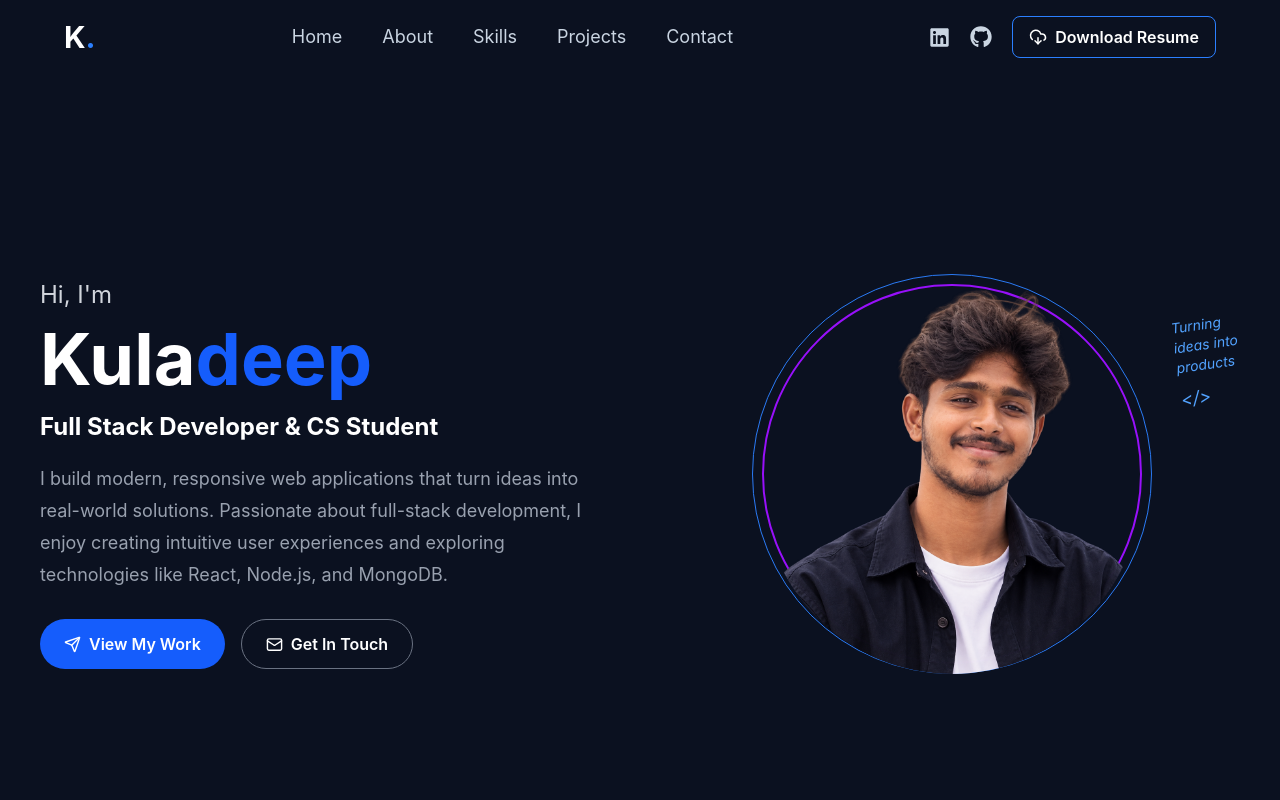
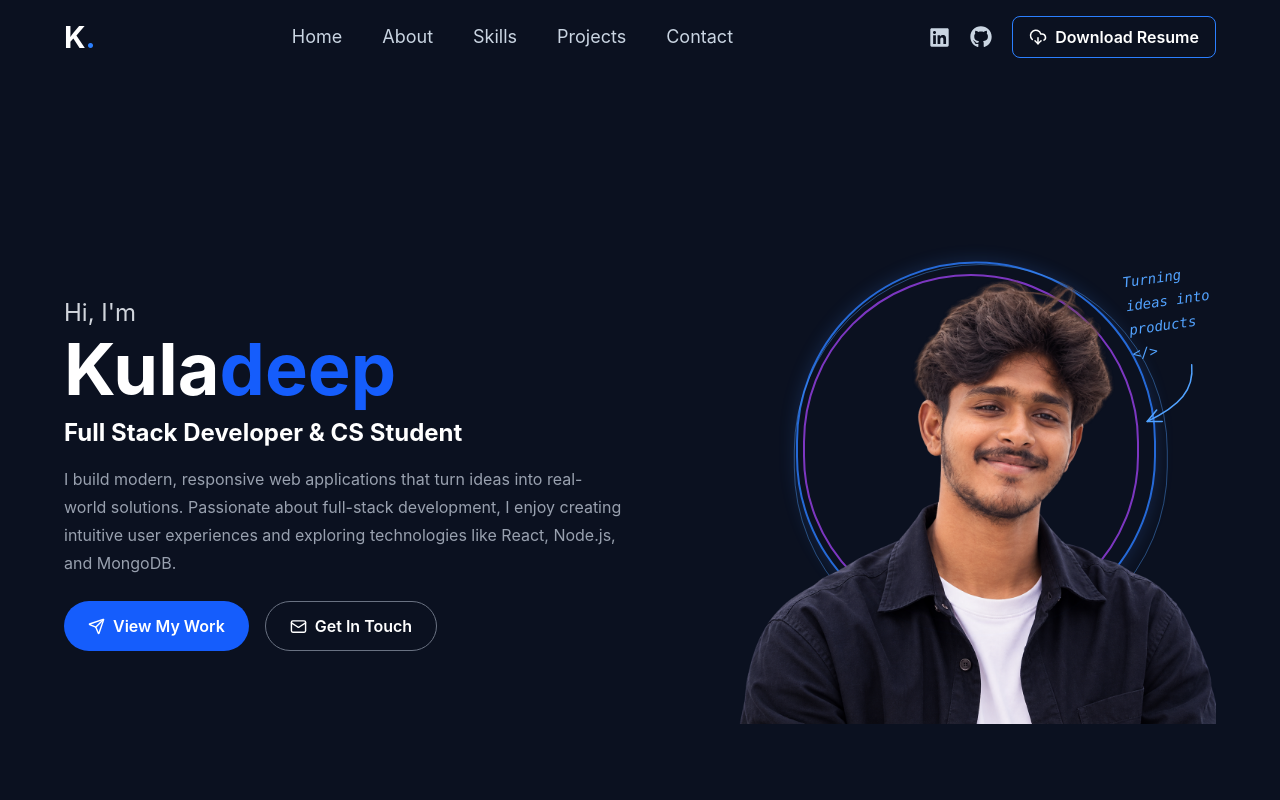
Before and after one commit to kuladeepb/My-portfolio, a React (Vite) app: page / in a window 1280 px wide. Shown: the top 800 px of the page. Built offline with nearby package versions, Linux system fonts and the light colour scheme.

Commit message:
Restore original portfolio configuration

```diff
--- a/src/components/Hero.jsx
+++ b/src/components/Hero.jsx
@@ -1,46 +1,41 @@
-import React from "react";
 import { Send, Mail } from "lucide-react";
 
-const Hero = () => {
-  const baseUrl = import.meta.env.BASE_URL;
-
+function Hero() {
   return (
     <section
       id="home"
-      className="min-h-screen bg-[#0B1120] text-white flex items-center overflow-hidden"
+      className="min-h-screen w-full overflow-hidden bg-[#0B1120] text-white"
     >
-      <div className="max-w-7xl mx-auto w-full px-6 md:px-10 py-20">
+      <div className="mx-auto flex min-h-screen max-w-7xl flex-col items-center justify-center gap-12 px-6 py-16 md:flex-row md:justify-between md:gap-8 md:px-12 md:py-12 lg:gap-12 lg:px-16">
 
-        <div className="grid grid-cols-1 md:grid-cols-2 items-center gap-12">
+        {/* LEFT SIDE */}
+        <div className="w-full max-w-[560px] text-center md:text-left">
 
-          {/* LEFT CONTENT */}
-          <div className="text-center md:text-left">
-
-            <p className="text-gray-300 text-xl md:text-2xl mb-3">
+          <p className="font-sans text-xl text-gray-300 md:text-2xl">
             Hi, I'm
           </p>
 
-            <h1 className="text-5xl md:text-7xl font-bold mb-4">
+          <h1 className="mt-1 text-5xl font-bold sm:text-6xl lg:text-7xl">
             Kula<span className="text-blue-600">deep</span>
           </h1>
 
-            <h2 className="text-xl md:text-2xl font-bold mb-5">
-              Full Stack Developer & CS Student
+          <h2 className="mt-3 text-xl font-bold sm:text-2xl">
+            Full Stack Developer &amp; CS Student
           </h2>
 
-            <p className="text-gray-400 text-base md:text-lg leading-8 max-w-xl mx-auto md:mx-0 mb-7">
+          <p className="mt-4 leading-7 text-gray-400">
             I build modern, responsive web applications that turn ideas
             into real-world solutions. Passionate about full-stack
-              development, I enjoy creating intuitive user experiences
-              and exploring technologies like React, Node.js, and MongoDB.
+            development, I enjoy creating intuitive user experiences and
+            exploring technologies like React, Node.js, and MongoDB.
           </p>
 
           {/* BUTTONS */}
-            <div className="flex flex-wrap justify-center md:justify-start gap-4">
+          <div className="mt-6 flex flex-wrap justify-center gap-4 md:justify-start">
 
             <a
               href="#projects"
-                className="flex items-center gap-2 bg-blue-600 hover:bg-blue-700 px-6 py-3 rounded-full font-semibold transition duration-300"
+              className="flex items-center gap-2 rounded-full bg-blue-600 px-6 py-3 font-semibold transition hover:bg-blue-500"
             >
               <Send size={17} />
               View My Work
@@ -48,41 +43,81 @@ const Hero = () => {
 
             <a
               href="#contact"
-                className="flex items-center gap-2 border border-gray-500 hover:border-blue-500 hover:text-blue-400 px-6 py-3 rounded-full font-semibold transition duration-300"
+              className="flex items-center gap-2 rounded-full border border-gray-500 px-6 py-3 font-semibold transition hover:border-blue-400 hover:text-blue-400"
             >
               <Mail size={17} />
               Get In Touch
             </a>
 
           </div>
+
         </div>
 
-          {/* RIGHT PROFILE IMAGE */}
-          <div className="relative flex justify-center items-center mt-10 md:mt-0">
+        {/* RIGHT SIDE: PORTRAIT AND RINGS */}
+        <div className="relative flex h-[350px] w-full max-w-[350px] shrink-0 items-end justify-center sm:h-[420px] sm:max-w-[400px] md:h-[420px] md:max-w-[380px] lg:h-[500px] lg:max-w-[480px]">
 
-            {/* OUTER RING */}
-            <div className="absolute w-[300px] h-[300px] sm:w-[360px] sm:h-[360px] md:w-[400px] md:h-[400px] rounded-full border border-blue-500 animate-pulse"></div>
+          {/* OUTER BLUE RING */}
+          <div
+            className="absolute left-1/2 top-[45%] h-[75%] w-[75%] -translate-x-1/2 -translate-y-1/2 rounded-full border-2 border-blue-500/80 shadow-[0_0_18px_rgba(59,130,246,0.2)]"
+            aria-hidden="true"
+          />
 
-            {/* INNER RING */}
-            <div className="absolute w-[280px] h-[280px] sm:w-[340px] sm:h-[340px] md:w-[380px] md:h-[380px] rounded-full border-2 border-purple-600"></div>
+          {/* PURPLE RING */}
+          <div
+            className="absolute left-[49%] top-[45%] h-[70%] w-[70%] -translate-x-1/2 -translate-y-1/2 rounded-full border-2 border-purple-500/70"
+            aria-hidden="true"
+          />
+
+          {/* OFFSET BLUE RING */}
+          <div
+            className="absolute left-[51%] top-[47%] h-[78%] w-[78%] -translate-x-1/2 -translate-y-1/2 rounded-full border border-blue-400/40"
+            aria-hidden="true"
+          />
 
           {/* PROFILE IMAGE */}
           <img
-              src={`${baseUrl}images/myprofile.png`}
+            src="/images/myprofile.png"
             alt="Kuladeep profile portrait"
-              className="relative z-10 w-[280px] sm:w-[330px] md:w-[380px] h-[300px] sm:h-[350px] md:h-[400px] object-cover object-top rounded-b-full"
-              onError={(e) => {
-                console.error("Profile image could not be loaded:", e.currentTarget.src);
-              }}
+            className="relative z-10 h-full w-full object-contain object-bottom"
           />
 
           {/* ANNOTATION */}
-            <div className="hidden md:block absolute top-10 right-0 text-blue-400 text-sm italic rotate-[-8deg]">
-              <p>Turning</p>
-              <p>ideas into</p>
-              <p>products</p>
-              <p className="text-lg mt-2">&lt;/&gt;</p>
-            </div>
+          <div className="absolute -right-1 top-8 z-20 rotate-[-8deg] text-blue-400 sm:right-0 sm:top-10">
+
+            <p className="font-mono text-xs italic leading-5 sm:text-sm sm:leading-6">
+              Turning
+              <br />
+              ideas into
+              <br />
+              products
+              <br />
+              &lt;/&gt;
+            </p>
+
+            {/* CURVED ARROW */}
+            <svg
+              width="75"
+              height="65"
+              viewBox="0 0 75 65"
+              fill="none"
+              className="ml-[-8px] mt-1"
+              aria-hidden="true"
+            >
+              <path
+                d="M65 3 C64 28 48 42 13 53"
+                stroke="currentColor"
+                strokeWidth="1.5"
+                strokeLinecap="round"
+              />
+
+              <path
+                d="M24 43 L13 53 L28 55"
+                stroke="currentColor"
+                strokeWidth="1.5"
+                strokeLinecap="round"
+                strokeLinejoin="round"
+              />
+            </svg>
 
           </div>
 
@@ -90,6 +125,6 @@ const Hero = () => {
       </div>
     </section>
   );
-};
+}
 
 export default Hero;
--- a/src/components/Projects.jsx
+++ b/src/components/Projects.jsx
@@ -5,13 +5,10 @@ import { useRef } from "react";
 function Projects() {
   const scrollRef = useRef(null);
 
-  // Automatically handles GitHub Pages and Vercel paths
-  const baseUrl = import.meta.env.BASE_URL;
-
   const projects = [
     {
       title: "AV Forensics",
-      image: `${baseUrl}images/av-forensics.png`,
+      image: "/images/av-forensics.png",
       description:
         "An audio and video forensics project focused on digital media analysis and examining multimedia content.",
       technologies: ["Python", "Digital Forensics"],
@@ -19,7 +16,7 @@ function Projects() {
     },
     {
       title: "Plant Pulse",
-      image: `${baseUrl}images/plant-pulse.png`,
+      image: "/images/plant-pulse.png",
       description:
         "A plant monitoring and management application designed to help users manage plant care and track plant-related information.",
       technologies: ["React", "JavaScript", "CSS"],
@@ -27,7 +24,7 @@ function Projects() {
     },
     {
       title: "Expense Tracker",
-      image: `${baseUrl}images/expense-tracker.png`,
+      image: "/images/expense-tracker.png",
       description:
         "A personal finance application that helps users record expenses, track spending and manage their budgets.",
       technologies: ["React", "JavaScript", "CSS"],
@@ -35,7 +32,7 @@ function Projects() {
     },
     {
       title: "Developer Portfolio",
-      image: `${baseUrl}images/portfolio.png`,
+      image: "/images/portfolio.png",
       description:
         "A personal developer portfolio showcasing my technical skills, projects and development journey.",
       technologies: ["React", "Tailwind CSS", "JavaScript"],
@@ -123,9 +120,6 @@ function Projects() {
                   alt={`${project.title} project preview`}
                   loading="lazy"
                   className="h-full w-full object-cover transition-transform duration-500 hover:scale-105"
-                  onError={(e) => {
-                    console.error("Image failed to load:", project.image);
-                  }}
                 />
 
               </div>
--- a/vite.config.js
+++ b/vite.config.js
@@ -2,7 +2,7 @@ import react from '@vitejs/plugin-react'
 import tailwindcss from '@tailwindcss/vite'
 import { defineConfig } from 'vite'
 
+// https://vite.dev/config/
 export default defineConfig({
-  plugins: [react(), tailwindcss()],
-  base: process.env.GITHUB_PAGES === 'true' ? '/My-portfolio/' : '/',
+  plugins: [react(),tailwindcss()],
 })
```
Lines whose indentation alone changed are shown as unchanged.
